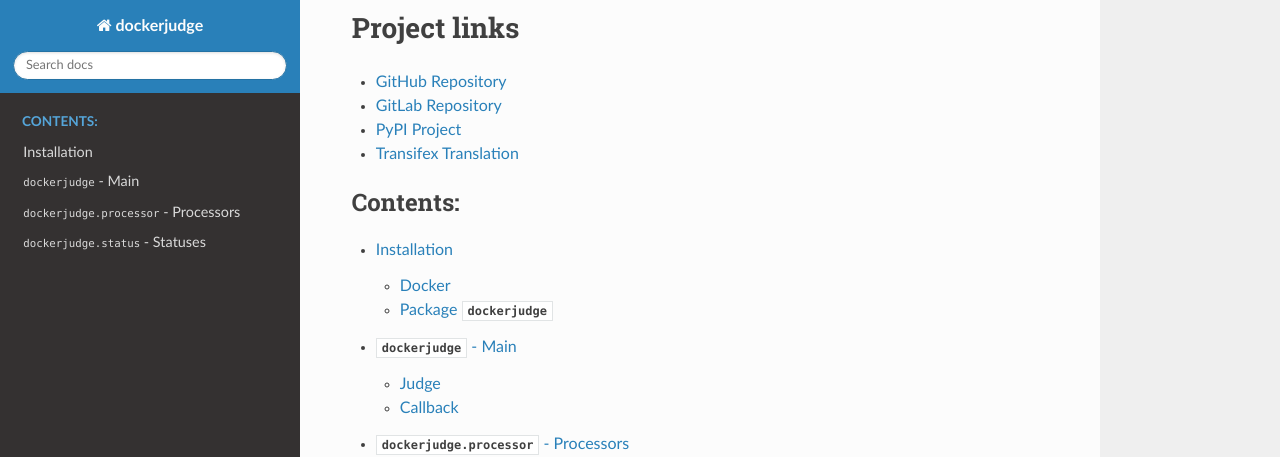
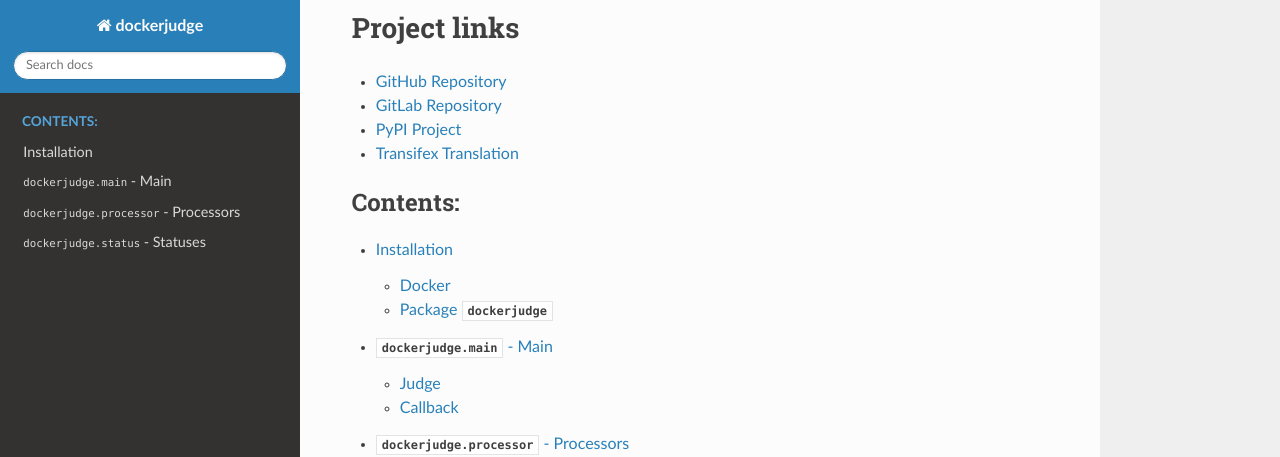
Before and after one commit to wxh06/dockerjudge, a Sphinx documentation site: the page built from docs/index.rst, in a window 1280 px wide and 900 px high, scrolled down 1348 px. Shown: the top 457 px of the window. Built offline with Sphinx 7.4.7 and the Read the Docs theme 2.0.0, drawn with Linux system fonts in a browser that asks for light colours.

Commit message:
Fix autodoc of dockerjudge.main

```diff
--- a/docs/index.rst
+++ b/docs/index.rst
@@ -84,7 +84,7 @@
    :caption: Contents:
 
    installation.rst
-   __init__.rst
+   main.rst
    processor.rst
    status.rst
 
--- a/docs/__init__.rst
+++ b/docs/main.rst
@@ -1,13 +1,13 @@
-=========================
-:mod:`dockerjudge` - Main
-=========================
+==============================
+:mod:`dockerjudge.main` - Main
+==============================
 
-.. automodule:: dockerjudge
+.. automodule:: dockerjudge.main
 
 Judge
 =====
 
-.. autofunction:: dockerjudge.judge
+.. autofunction:: dockerjudge.main.judge
 
 Callback
 ========
```
Also changed, not shown: 1 other file.
